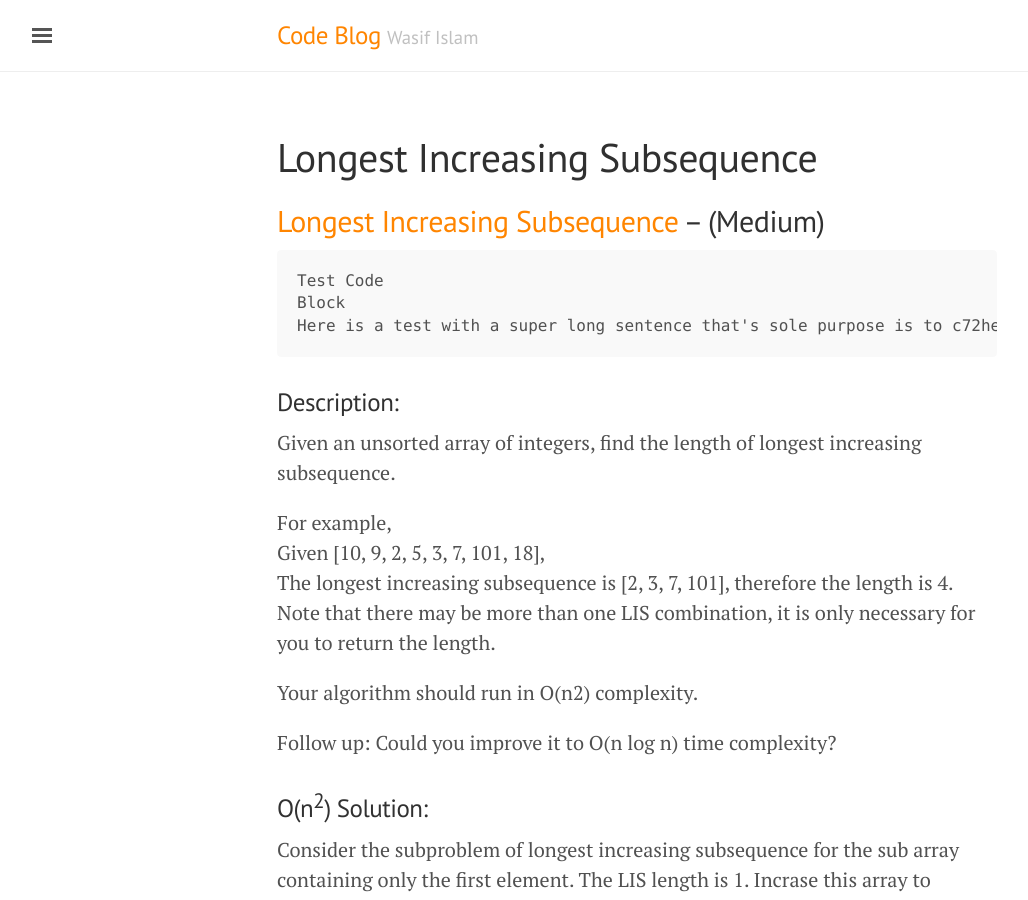
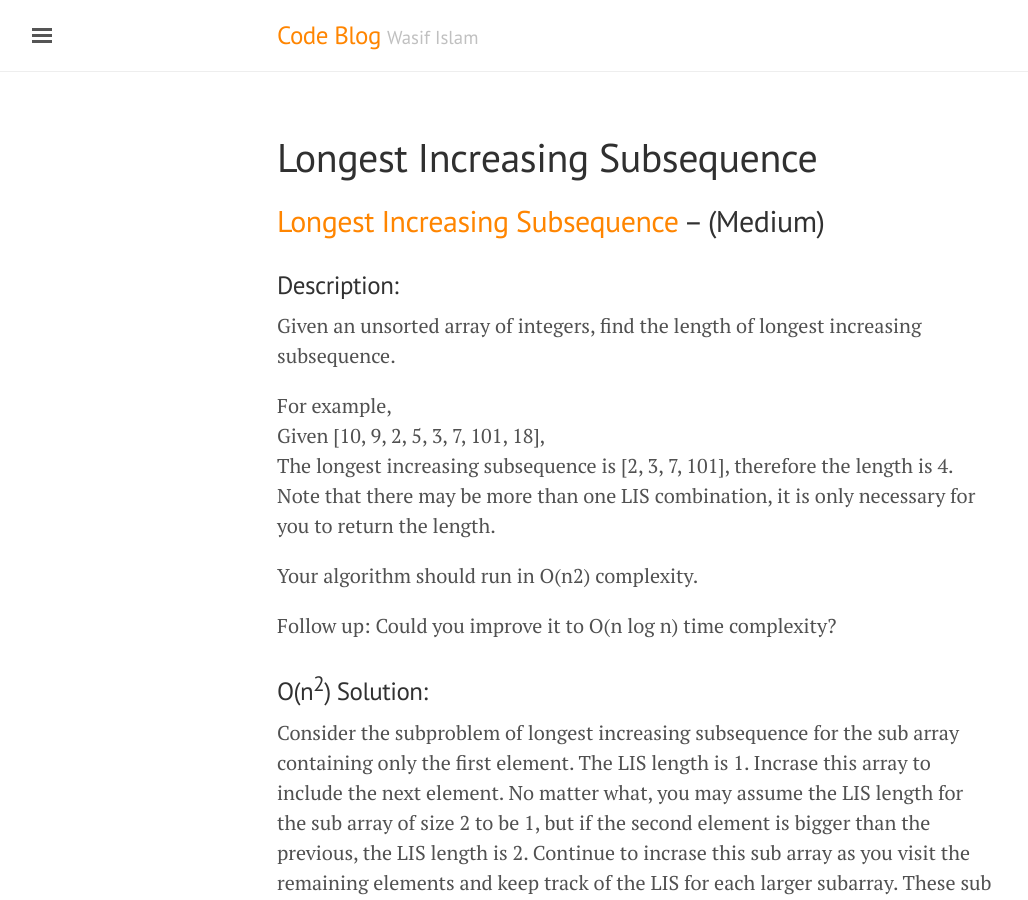
Before and after one commit to washifu/CodeBlog, a Jekyll site: the page built from pages/2017-09-17-Longest_Increasing_Subsequence.md, in a window 1280 px wide and 900 px high. Shown: the whole window, without its empty margins (3-1031 px from the left). Built offline with Jekyll 4.4.1, drawn with Linux system fonts in a browser that asks for light colours; comment, search, counter and statistics services are not loaded.

Commit message:
Update 2017-09-17-Longest_Increasing_Subsequence.md

````diff
--- a/pages/2017-09-17-Longest_Increasing_Subsequence.md
+++ b/pages/2017-09-17-Longest_Increasing_Subsequence.md
@@ -5,13 +5,6 @@ comments: true
 ---
 
 ## [Longest Increasing Subsequence](https://leetcode.com/problems/longest-increasing-subsequence/description/) -- (Medium)
-<div class="eclipse" markdown=1>
-```
-Test Code
-Block
-Here is a test with a super long sentence that's sole purpose is to c72heck w80hether we can get scroll bars working or not.
-```
-</div>
 
 ### Description:
 Given an unsorted array of integers, find the length of longest increasing subsequence.
````
